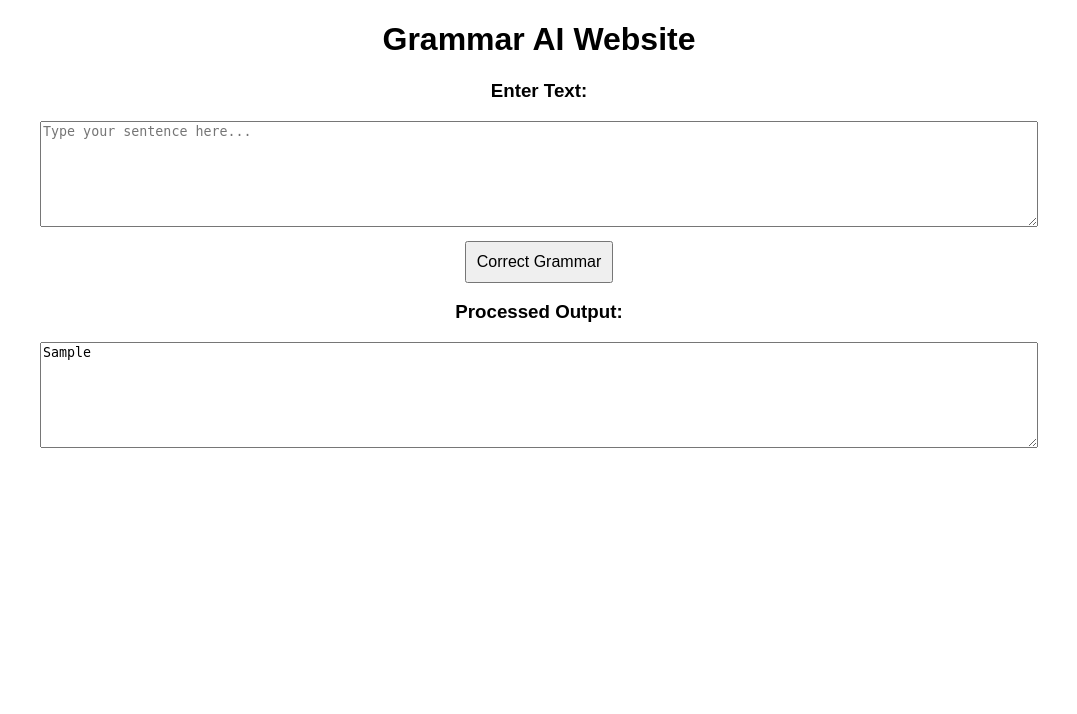
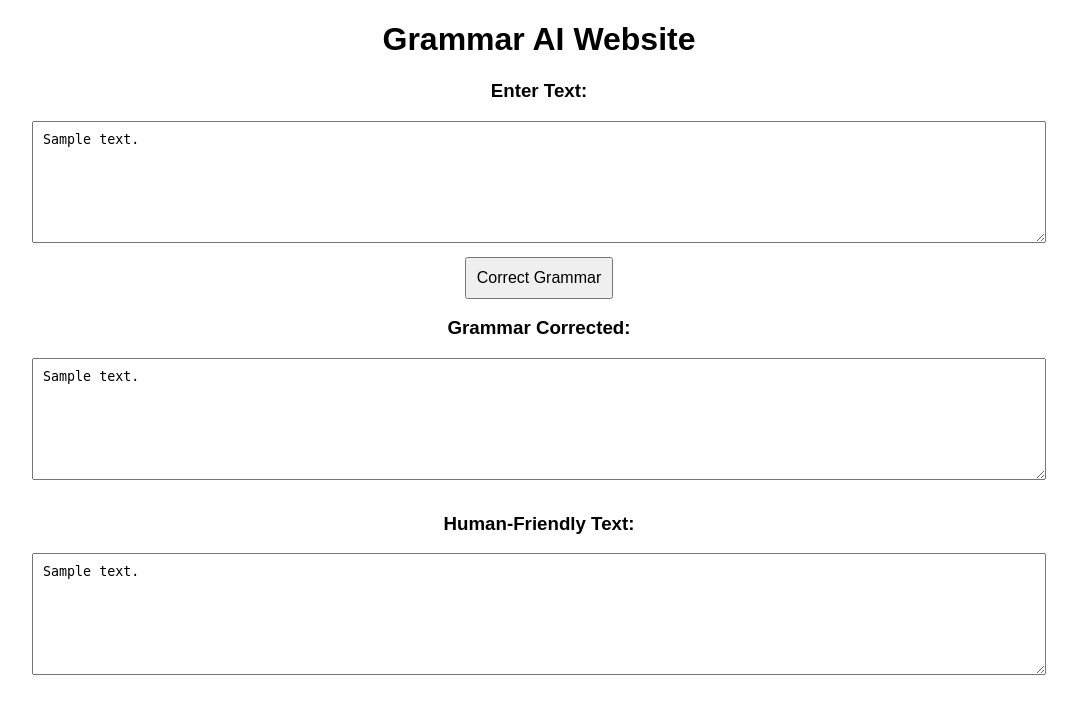
Before and after one commit to Adarsh-890/grammar-ai-website, a Flask app: template templates/index.html in a window 1280 px wide. Shown: the top 714 px of the page, without its empty margins (101-1178 px from the left). Run offline with Flask 3, Linux system fonts and the light colour scheme; the template is opened without the code that fills it: most values are stand-ins (such as "Sample title", 1, 10 or a date in 2020).

Commit message:
Update index.html

```diff
--- a/templates/index.html
+++ b/templates/index.html
@@ -14,6 +14,7 @@
             width: 80%;
             height: 100px;
             margin-bottom: 10px;
+            padding: 10px;
         }
         button {
             padding: 10px;
@@ -28,14 +29,19 @@
 
     <form method="post">
         <h3>Enter Text:</h3>
-        <textarea name="text" placeholder="Type your sentence here..."></textarea>
+        <textarea name="text" placeholder="Type your sentence here...">{{ input_text }}</textarea>
         <br>
         <button type="submit">Correct Grammar</button>
     </form>
 
-    {% if grammar_result or human_friendly_text %}
-        <h3>Processed Output:</h3>
-        <textarea readonly>{{ grammar_result or human_friendly_text }}</textarea>
+    {% if corrected_text %}
+        <h3>Grammar Corrected:</h3>
+        <textarea readonly>{{ corrected_text }}</textarea>
+    {% endif %}
+
+    {% if human_friendly_text %}
+        <h3>Human-Friendly Text:</h3>
+        <textarea readonly>{{ human_friendly_text }}</textarea>
     {% endif %}
 
 </body>
```
